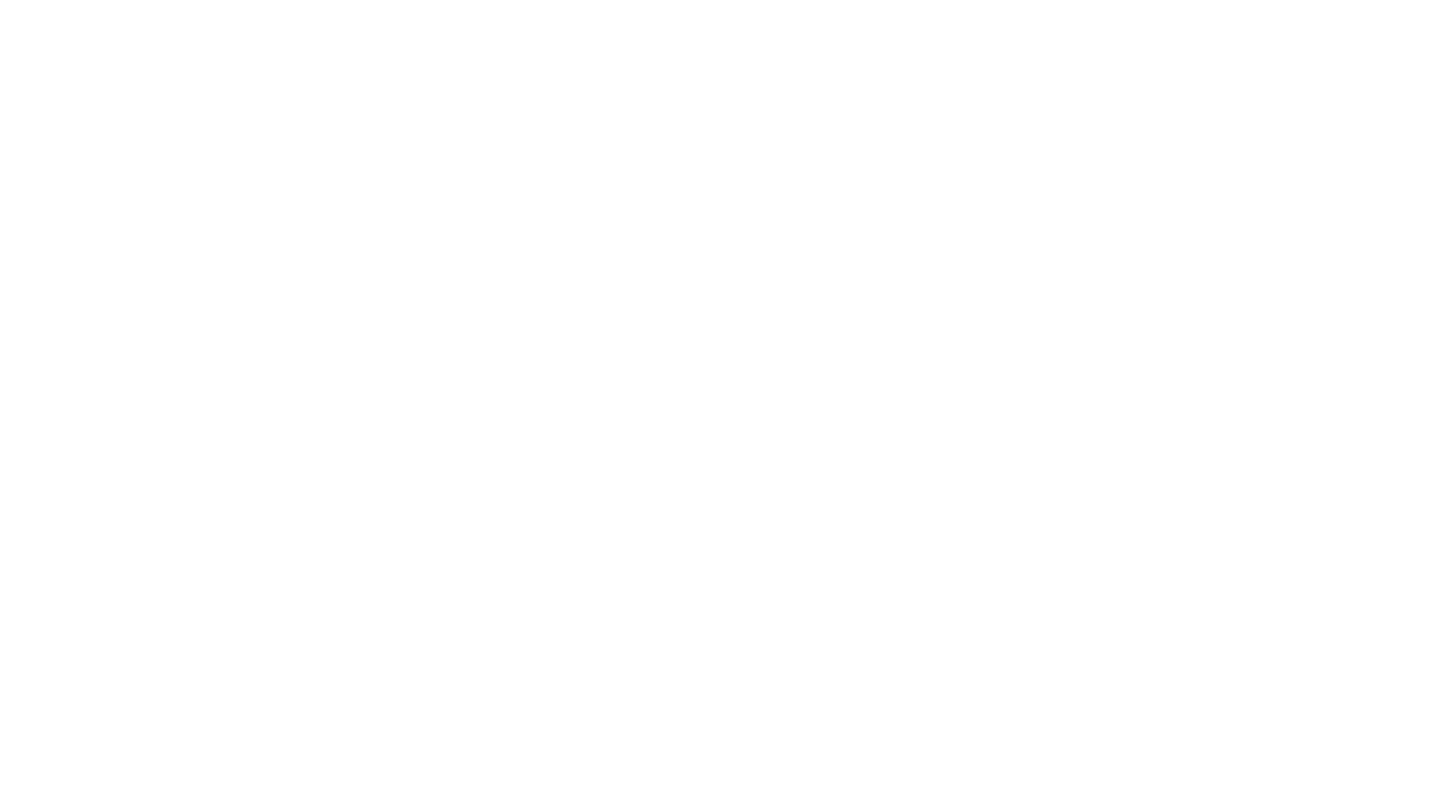
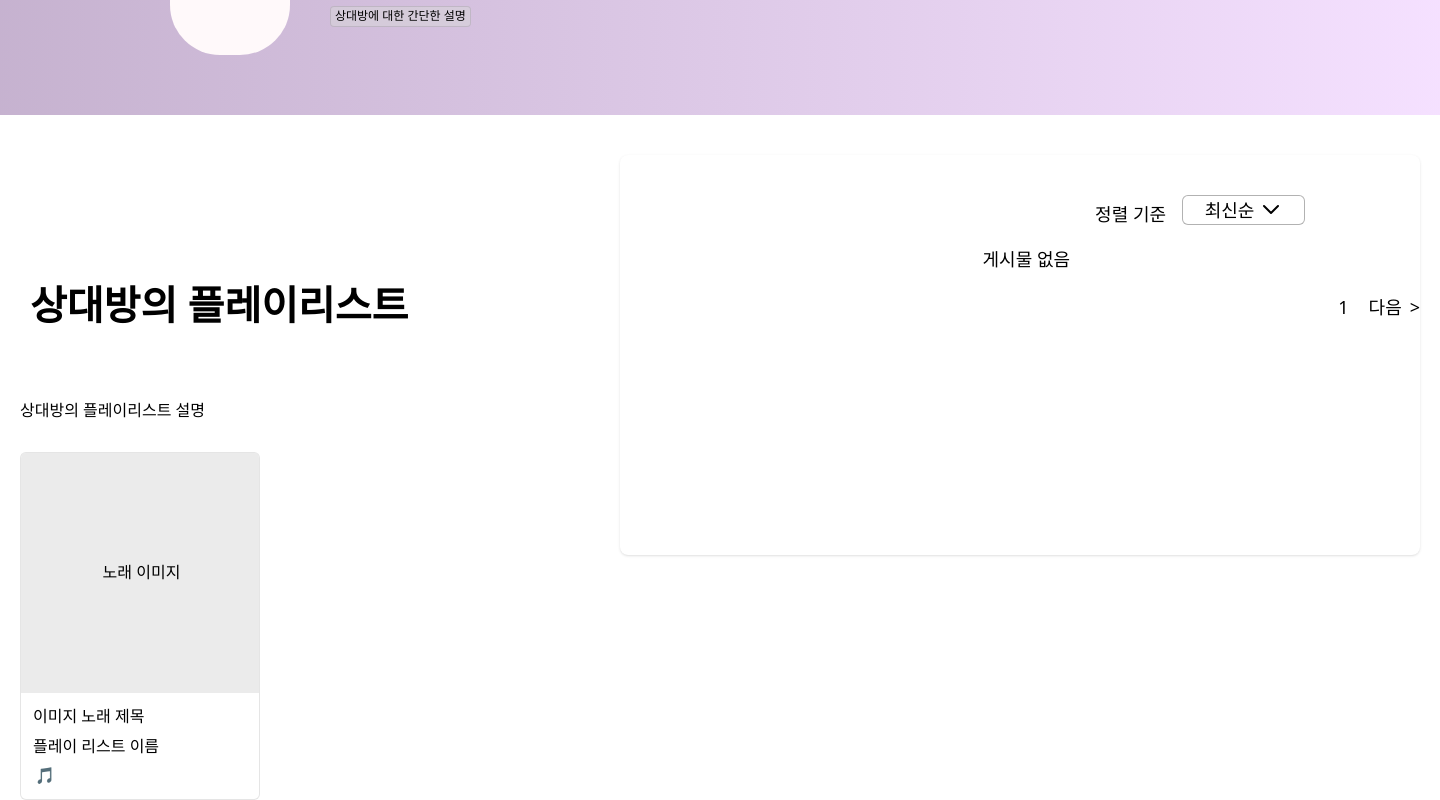
Before and after one commit to forwoni/MoodLog, a React (Vite) app in the folder frontend/my-app/: page /otheruserhistory in a window 1280 px wide. Before the commit this address had no page. Shown: the part 227-1027 px from the top of the page, 1440 px wide, since content can reach past the window. Before the commit the page ends 800 px from the top, so only its background shows below. Built offline with nearby package versions, Linux system fonts and the light colour scheme.

Commit message:
create OtherUserHistoryPage

```diff
--- a/frontend/my-app/src/App.tsx
+++ b/frontend/my-app/src/App.tsx
@@ -6,6 +6,7 @@ import HistoryPage from './pages/HistoryPage';
 import PlayListEditor from "./pages/PlayListEditor";
 import PostPage from "./pages/PostPage";
 import MainPage from './pages/MainPage';
+import OtherUserHistoryPage from './pages/OtherUserHistroyPage';
 
 function App() {
   return (
@@ -18,6 +19,7 @@ function App() {
         <Route path="/playlistEditor" element={<PlayListEditor />} />
         <Route path="/post" element={<PostPage />} />
         <Route path='/main' element={<MainPage/>}/>
+        <Route path='/otheruserhistory' element={<OtherUserHistoryPage />} />
       </Routes>
     </BrowserRouter>
   );
--- a/frontend/my-app/src/components/HistoryBox.tsx
+++ b/frontend/my-app/src/components/HistoryBox.tsx
@@ -1,9 +1,28 @@
 import React from "react";
 import BotAngleBracket from "../assets/BotAngleBracket.svg";
 
-export const HistoryBox = (): React.JSX.Element => {
+// 게시글 데이터 타입 예시
+interface Post {
+  id: number;
+  title: string;
+  content: string;
+  date: string;
+}
+
+// props 타입 정의
+interface HistoryBoxProps {
+  showEditButton?: boolean;
+  showDeleteButton?: boolean;
+  posts?: Post[]; // 게시글 목록 (없으면 "게시물 없음" 표시)
+}
+
+export const HistoryBox = ({
+  showEditButton = true,
+  showDeleteButton = true,
+  posts = [],
+}: HistoryBoxProps): React.JSX.Element => {
   return (
-    <div className="flex flex-col w-[800px] h-[1539px] items-center gap-5 pt-10 pb-5 px-0 relative bg-white rounded-lg shadow">
+    <div className="flex flex-col w-[800px] min-h-[400px] items-center gap-5 pt-10 pb-5 px-0 relative bg-white rounded-lg shadow">
       {/* 정렬 기준 + 최신순 드롭다운 */}
       <div className="flex w-[570px] items-center justify-end gap-2 relative">
         <div className="w-[332px] h-[21px] text-right leading-7 whitespace-nowrap font-normal text-black text-lg tracking-[0]">
@@ -11,9 +30,7 @@ export const HistoryBox = (): React.JSX.Element => {
         </div>
         {/* 최신순 선택 박스 */}
         <div className="relative w-[123px] h-[30px] ml-2">
-          {/* 바깥 테두리 */}
           <div className="w-full h-full rounded-md absolute top-0 left-0 bg-white border border-black/30" />
-          {/* 텍스트 */}
           <div className="absolute top-0 left-0 w-full h-full flex items-center justify-center">
             <span className="text-center leading-[30px] whitespace-nowrap font-normal text-black text-lg tracking-[0]">
               최신순
@@ -27,9 +44,38 @@ export const HistoryBox = (): React.JSX.Element => {
         </div>
       </div>
 
-      {/* 게시물 없음 */}
-      <div className="w-[100px] text-right leading-7 font-normal text-black text-lg tracking-[0]">
-        게시물 없음
+      {/* 게시글 목록 */}
+      <div className="w-full flex flex-col items-center gap-4">
+        {posts.length === 0 ? (
+          <div className="w-[100px] text-right leading-7 font-normal text-black text-lg tracking-[0]">
+            게시물 없음
+          </div>
+        ) : (
+          posts.map((post) => (
+            <div
+              key={post.id}
+              className="w-[700px] p-4 border-b border-gray-200 flex justify-between items-center"
+            >
+              <div>
+                <div className="font-semibold text-lg text-black">{post.title}</div>
+                <div className="text-gray-600 text-sm">{post.date}</div>
+                <div className="mt-2 text-base text-black">{post.content}</div>
+              </div>
+              <div className="flex gap-2">
+                {showEditButton && (
+                  <button className="px-3 py-1 bg-blue-500 text-white rounded hover:bg-blue-600 transition">
+                    수정
+                  </button>
+                )}
+                {showDeleteButton && (
+                  <button className="px-3 py-1 bg-red-500 text-white rounded hover:bg-red-600 transition">
+                    삭제
+                  </button>
+                )}
+              </div>
+            </div>
+          ))
+        )}
       </div>
 
       {/* 페이지네이션 */}
--- a/frontend/my-app/src/components/UserPlayLIstBox.tsx
+++ b/frontend/my-app/src/components/UserPlayLIstBox.tsx
@@ -2,11 +2,37 @@ import React from "react";
 import pencil_icon from "../assets/pencil_icon.svg";
 import { useNavigate } from "react-router-dom";
 
-export const UserPlayListBox = (): React.JSX.Element => {
+interface UserPlayListBoxProps {
+  showEditButton?: boolean;
+}
+
+export const UserPlayListBox = ({
+  showEditButton = true,
+}: UserPlayListBoxProps): React.JSX.Element => {
   const navigate = useNavigate();
 
+  // 전체 박스 클릭 핸들러
+  const handleBoxClick = () => {
+    navigate("/playlisteditor");
+  };
+
+  // 수정 버튼 클릭 핸들러 (이벤트 버블링 방지)
+  const handleEditClick = (e: React.MouseEvent) => {
+    e.stopPropagation(); // 부모 요소로의 이벤트 전파 막기
+    navigate("/playlisteditor");
+  };
+
   return (
-    <div className="w-60 h-[348px] mt-[30px]">
+    <div
+      className="w-60 h-[348px] mt-[30px] cursor-pointer"
+      onClick={handleBoxClick}
+      role="button"
+      tabIndex={0}
+      onKeyDown={(e) => {
+        if (e.key === "Enter" || e.key === " ") handleBoxClick();
+      }}
+      aria-label="플레이리스트 편집 페이지로 이동"
+    >
       <div className="flex w-60 items-start gap-10 relative">
         <div className="flex flex-col items-center flex-1 grow rounded-md overflow-hidden border border-solid border-[#0000001a] bg-white">
           {/* 이미지 영역 */}
@@ -15,13 +41,15 @@ export const UserPlayListBox = (): React.JSX.Element => {
               <div className="absolute w-[209px] h-4 top-[111px] left-4 font-normal text-black text-center tracking-[0] leading-4 whitespace-nowrap flex items-center justify-center">
                 노래 이미지
               </div>
-              {/* 연필 아이콘 클릭 시 PlayListEditor로 이동 */}
-              <img
-                className="absolute left-[216px] top-[9px] w-6 h-6 cursor-pointer"
-                src={pencil_icon}
-                alt="이미지 수정"
-                onClick={() => navigate("/playlisteditor")}
-              />
+              {/* 수정 버튼 (조건부 렌더링) */}
+              {showEditButton && (
+                <img
+                  className="absolute left-[216px] top-[9px] w-6 h-6 cursor-pointer z-10" // z-10으로 버튼이 최상단에 오도록
+                  src={pencil_icon}
+                  alt="이미지 수정"
+                  onClick={handleEditClick}
+                />
+              )}
             </div>
           </div>
           {/* 텍스트 정보 영역 */}
--- a/frontend/my-app/src/pages/HistoryPage.tsx
+++ b/frontend/my-app/src/pages/HistoryPage.tsx
@@ -25,7 +25,7 @@ export default function HistoryPage(){
                 <div>
                     <UserPlayListTitle />
                     <UserPlayListDescription />
-                    <UserPlayListBox />
+                    <UserPlayListBox showEditButton={true} />
                 </div>
             {/* 오른쪽: 게시글(HistoryBox) */}
                 <div className="ml-[70px] flex-1">
--- /dev/null
+++ b/frontend/my-app/src/pages/OtherUserHistroyPage.tsx
@@ -0,0 +1,34 @@
+import { HeaderBox } from "../layouts/headerBox";
+import { UserInfoBox } from "../components/UserInfoBox";
+import { UserPlayListTitle } from "../components/UserPlayListTitle";
+import { UserPlayListDescription } from "../components/UserPlayListDescription";
+import { UserPlayListBox } from "../components/UserPlayLIstBox";
+import { HistoryBox } from "../components/HistoryBox";
+
+export default function OtherUserHistoryPage() {
+    return (
+        <div className="w-[1440px] mx-auto flex flex-col items-center">
+            <HeaderBox />
+            {/* 사용자 정보 영역 */}
+            <div className="w-[1440px] mx-auto mt-[102px]">
+                <UserInfoBox
+                    userName="상대방 사용자 이름"
+                    userDescription="상대방에 대한 간단한 설명"
+                />
+            </div>
+            {/* 플레이리스트 + 게시글 리스트 */}
+            <div className="flex flex-row mt-[40px]">
+                {/* 왼쪽: 플레이리스트 */}
+                <div>
+                    <UserPlayListTitle initialTitle="상대방의 플레이리스트" />
+                    <UserPlayListDescription initialDescription="상대방의 플레이리스트 설명" />
+                    <UserPlayListBox showEditButton={false} />
+                </div>
+                {/* 오른쪽: 게시글(HistoryBox) */}
+                <div className="ml-[70px] flex-1">
+                    <HistoryBox showEditButton={false} showDeleteButton={false} />
+                </div>
+            </div>
+        </div>
+    );
+}
```
